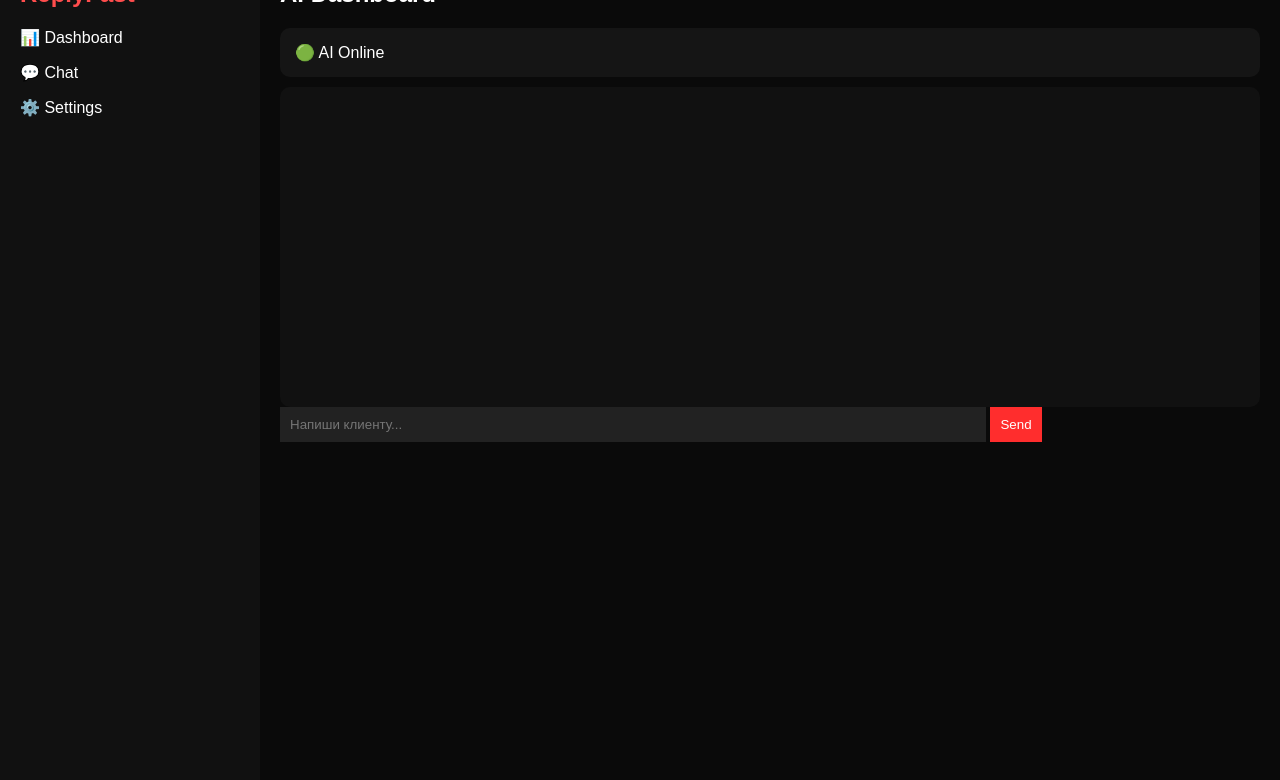
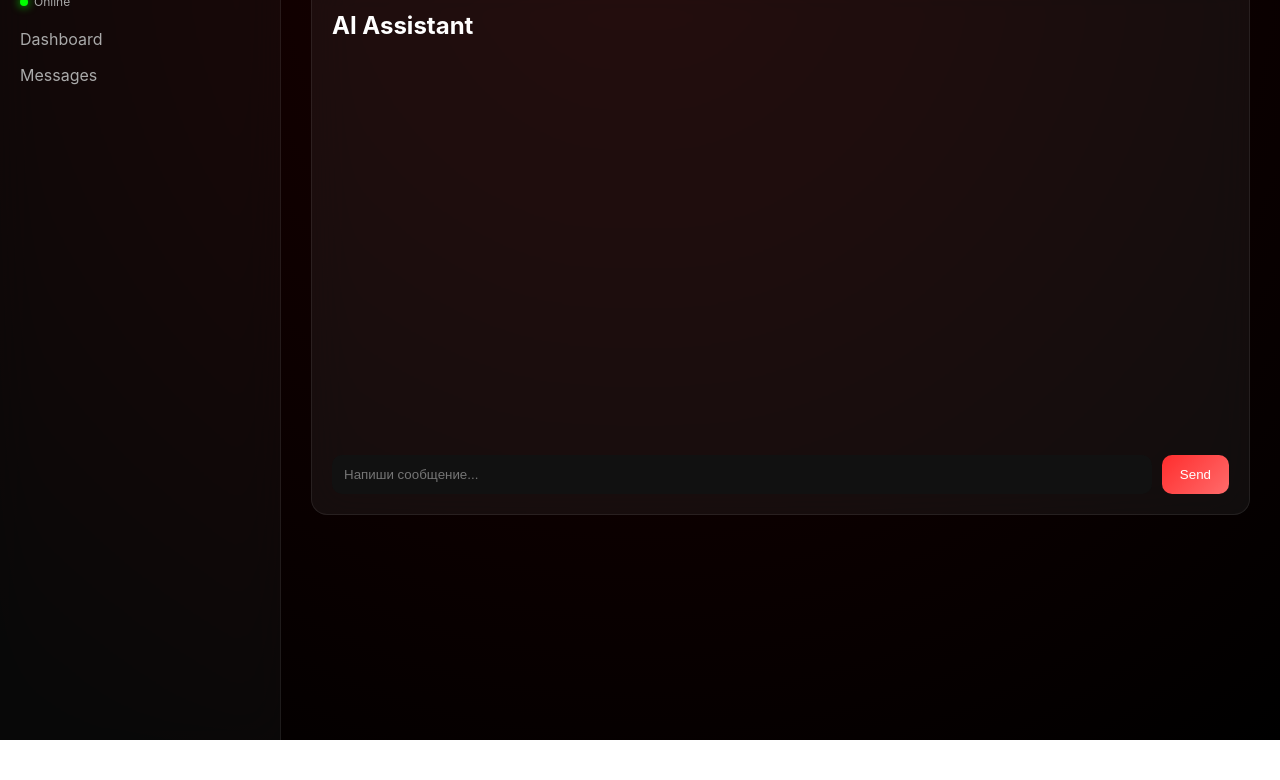
Before and after one commit to odinodin-wq/replyfast-saas-v2, a website: page public/index.html in a window 1280 px wide. Shown: the part 60-840 px from the top of the page. After the commit the page ends 800 px from the top, so only its background shows below. Drawn offline with Linux system fonts and the light colour scheme.

Commit message:
Update index.html

```diff
--- a/public/index.html
+++ b/public/index.html
@@ -1,5 +1,5 @@
 <!DOCTYPE html>
-<html>
+<html lang="ru">
 <head>
 <meta charset="UTF-8">
 <title>ReplyFast SaaS</title>
@@ -7,64 +7,115 @@
 <style>
 body {
   margin:0;
-  font-family:Arial;
-  background:#0a0a0a;
+  font-family: Inter, Arial;
+  background: radial-gradient(circle at top, #1a0000, #000);
   color:white;
   display:flex;
+  height:100vh;
+  overflow:hidden;
 }
 
 /* sidebar */
 .sidebar {
-  width:220px;
-  background:#111;
-  height:100vh;
+  width:240px;
+  background: rgba(255,255,255,0.03);
+  backdrop-filter: blur(20px);
+  border-right:1px solid rgba(255,255,255,0.08);
   padding:20px;
 }
 
-.sidebar h2 {
-  color:#ff4d4d;
+.logo {
+  font-size:20px;
+  font-weight:bold;
+  color:#ff3b3b;
 }
 
+.online {
+  margin-top:10px;
+  font-size:12px;
+  color:#aaa;
+}
+
+.dot {
+  width:8px;
+  height:8px;
+  background:lime;
+  border-radius:50%;
+  display:inline-block;
+  margin-right:6px;
+  box-shadow:0 0 10px lime;
+}
+
+/* main */
 .main {
   flex:1;
-  padding:20px;
+  padding:30px;
 }
 
 .card {
-  background:#151515;
-  padding:15px;
-  border-radius:10px;
-  margin-bottom:10px;
+  background: rgba(255,255,255,0.05);
+  border:1px solid rgba(255,255,255,0.08);
+  border-radius:16px;
+  padding:20px;
+  backdrop-filter: blur(20px);
 }
 
 .chat {
-  background:#111;
-  height:300px;
+  margin-top:20px;
+  height:360px;
   overflow:auto;
   padding:10px;
-  border-radius:10px;
 }
 
 .msg {
   margin:8px 0;
+  padding:10px;
+  border-radius:10px;
+  max-width:70%;
 }
 
-.user { color:#ff4d4d; }
-.ai { color:#00ff99; }
+.user {
+  background:#ff2d2d;
+  align-self:flex-end;
+}
+
+.ai {
+  background:#222;
+}
+
+.inputBox {
+  display:flex;
+  margin-top:15px;
+}
 
 input {
-  width:70%;
-  padding:10px;
-  background:#222;
+  flex:1;
+  padding:12px;
+  border:none;
+  border-radius:10px;
+  background:#111;
   color:white;
-  border:none;
 }
 
 button {
-  padding:10px;
-  background:#ff2d2d;
+  margin-left:10px;
+  padding:12px 18px;
+  border:none;
+  border-radius:10px;
+  background:linear-gradient(135deg,#ff2d2d,#ff6b6b);
   color:white;
-  border:none;
+  cursor:pointer;
+  transition:0.2s;
+}
+
+button:hover {
+  transform:scale(1.05);
+}
+
+.typing {
+  font-size:12px;
+  color:#aaa;
+  margin-top:5px;
 }
 </style>
 </head>
@@ -72,30 +123,39 @@ button {
 <body>
 
 <div class="sidebar">
-  <h2>ReplyFast</h2>
-  <p>📊 Dashboard</p>
-  <p>💬 Chat</p>
-  <p>⚙️ Settings</p>
+  <div class="logo">ReplyFast AI</div>
+  <div class="online"><span class="dot"></span>Online</div>
+  <p style="margin-top:20px;color:#aaa;">Dashboard</p>
+  <p style="color:#aaa;">Messages</p>
 </div>
 
 <div class="main">
 
-  <h2>AI Dashboard</h2>
+  <div class="card">
+    <h2>AI Assistant</h2>
+    <div class="typing" id="typing"></div>
 
-  <div class="card">🟢 AI Online</div>
+    <div class="chat" id="chat"></div>
 
-  <div class="chat" id="chat"></div>
-
-  <input id="msg" placeholder="Напиши клиенту...">
-  <button onclick="send()">Send</button>
+    <div class="inputBox">
+      <input id="msg" placeholder="Напиши сообщение...">
+      <button onclick="send()">Send</button>
+    </div>
+  </div>
 
 </div>
 
 <script>
+function addMsg(text, type){
+  chat.innerHTML += `<div class="msg ${type}">${text}</div>`;
+  chat.scrollTop = chat.scrollHeight;
+}
+
 async function send(){
   let text = msg.value;
+  addMsg("Ты: " + text, "user");
 
-  chat.innerHTML += `<div class="msg user">Ты: ${text}</div>`;
+  typing.innerText = "AI is typing...";
 
   let res = await fetch("/ai", {
     method:"POST",
@@ -105,7 +165,10 @@ async function send(){
 
   let data = await res.json();
 
-  chat.innerHTML += `<div class="msg ai">AI: ${data.reply}</div>`;
+  setTimeout(()=>{
+    addMsg("AI: " + data.reply, "ai");
+    typing.innerText = "";
+  }, 600);
 }
 </script>
 
```
